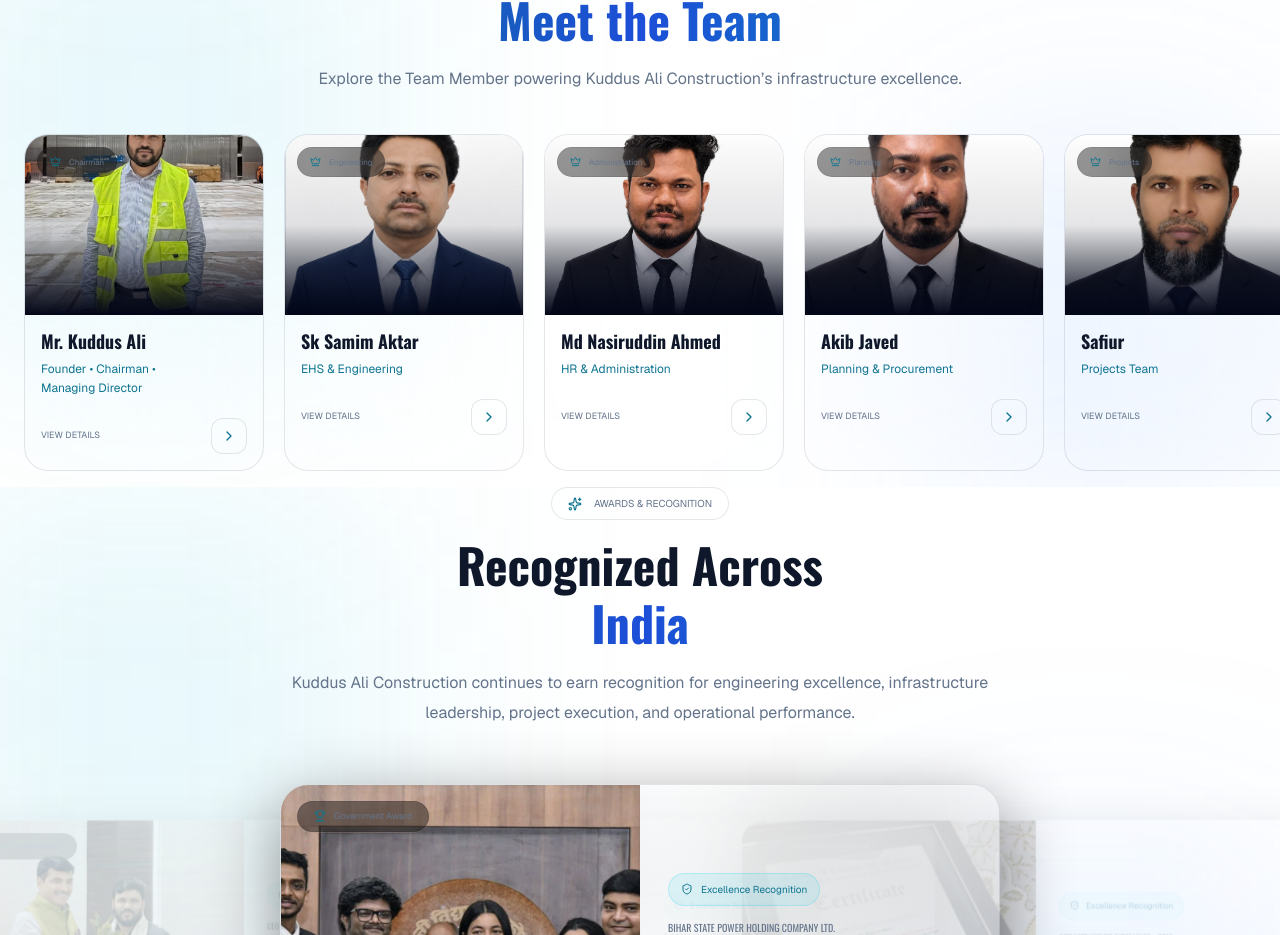
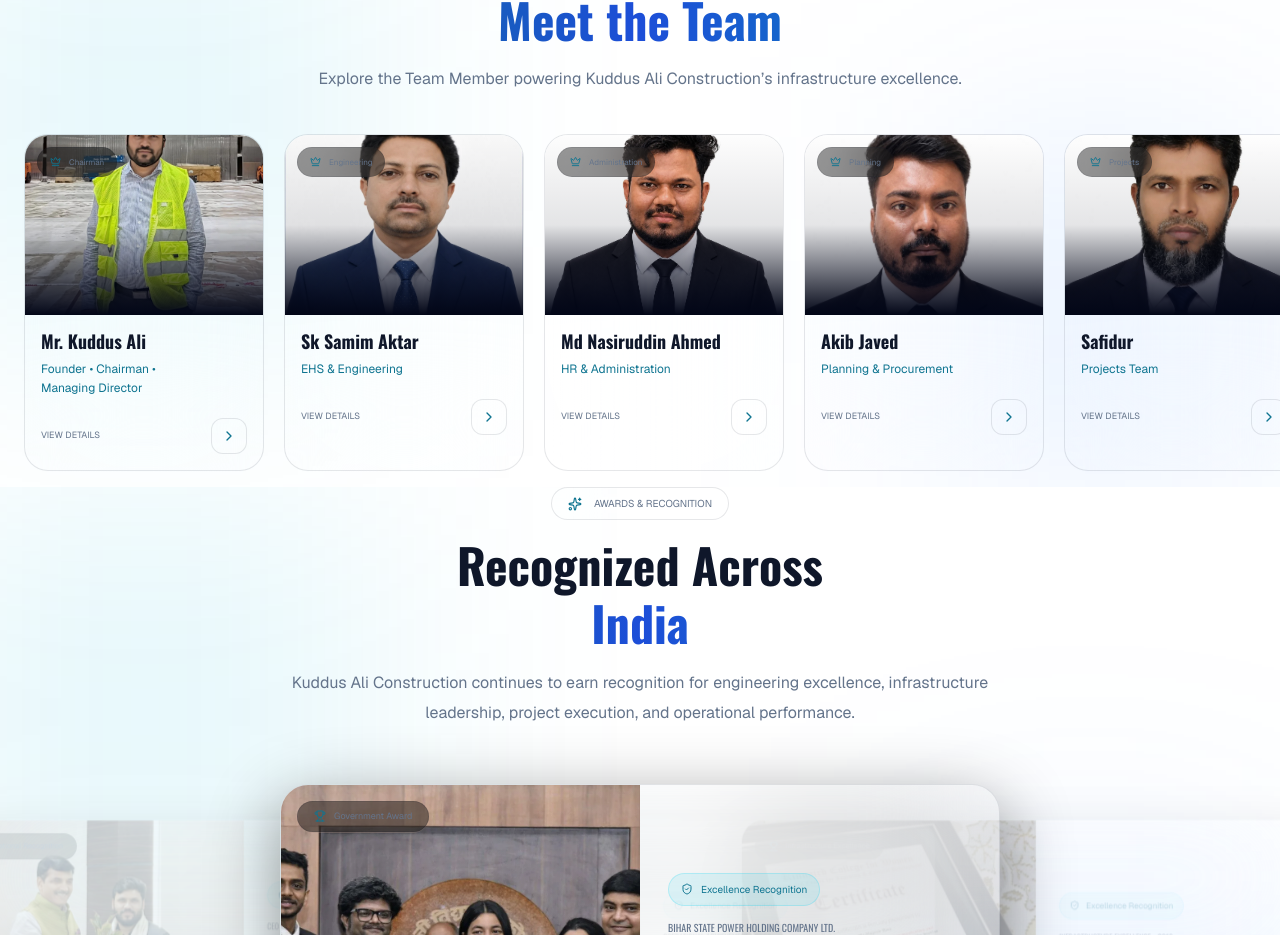
Before and after one commit to Masudsk712/kac-construction, a Next.js app: page /about in a window 1280 px wide. Shown: the part 7472-8407 px from the top of the page. Built offline with nearby package versions, Linux system fonts and the light colour scheme.

Commit message:
photo update

```diff
--- a/app/about/components/Leadership.tsx
+++ b/app/about/components/Leadership.tsx
@@ -50,13 +50,13 @@
     name: "Akib Javed",
     role: "Planning & Procurement",
     dept: "Planning",
-    image: "/about/JavedDa.webp",
+    image: "/about/Javedda.webp",
     description:
       "Responsible for strategic procurement planning, vendor coordination, and execution timelines.",
   },
 
   {
-    name: "Safiur",
+    name: "Safidur",
     role: "Projects Team",
     dept: "Projects",
     image: "/about/SafidurKaku.webp",
@@ -68,7 +68,7 @@
     name: "Probhakar Pramanik",
     role: "Store Management",
     dept: "Store",
-    image: "/about/BibekDa.webp",
+    image: "/about/Bibekda.webp",
     description:
       "Handles inventory control, logistics support, and material management operations.",
   },
```
Also changed, not shown: public/about/BibekDa.webp, public/about/JavedDa.webp.
